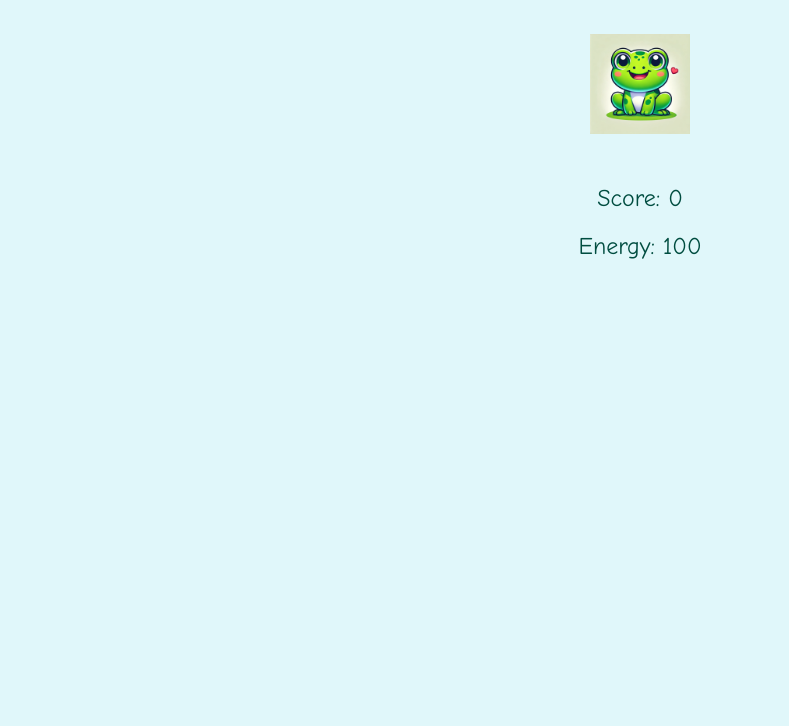
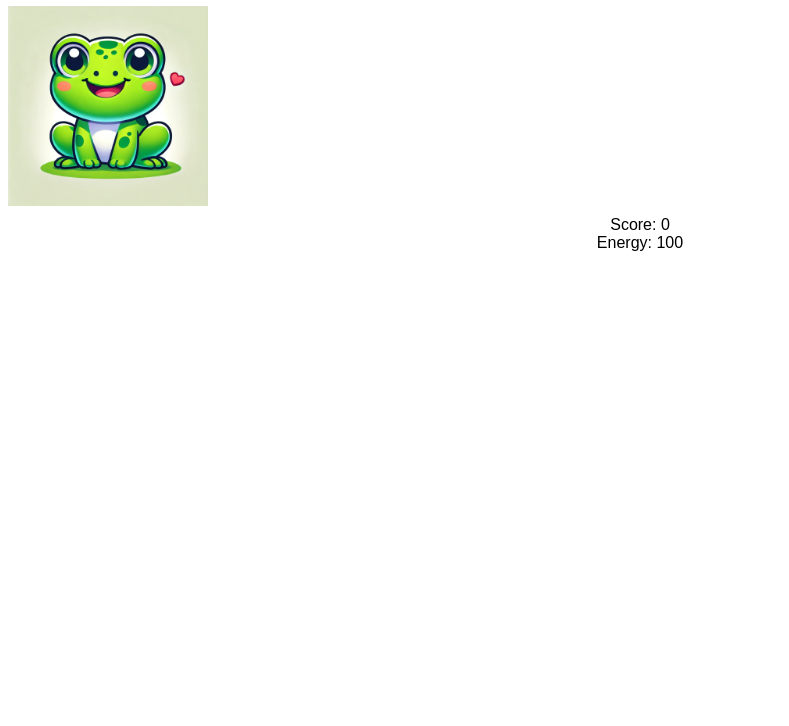
Before and after one commit to indgas/INDGASTIN, a website: page index.html in a window 1280 px wide. Shown: the part 74-800 px from the top of the page, without its empty margins (0-789 px from the left). Drawn offline with Linux system fonts and the light colour scheme.

Commit message:
style.css

```diff
--- a/style.css
+++ b/style.css
@@ -1,20 +1,30 @@
 body {
-    font-family: 'Comic Sans MS', sans-serif;
     text-align: center;
-    background-color: #e0f7fa;
+    font-family: Arial, sans-serif;
 }
-
+#frog-container {
+    position: relative;
+    display: inline-block;
+    margin: 20px auto;
+}
 #frog {
-    width: 100px;
-    height: 100px;
-    background-image: url('frog.png'); /* Изображение лягушки */
+    width: 200px; /* Размер лягушки (можно изменить) */
+    height: 200px;
+    background-image: url('frog.png'); /* Замените на имя вашего файла с лягушкой */
     background-size: cover;
     cursor: pointer;
-    margin: 50px auto;
+    margin-bottom: 10px;
 }
-
-#score, #energy {
-    font-size: 24px;
-    color: #004d40;
-    margin: 20px;
+#energy-bar-container {
+    width: 200px;
+    height: 20px;
+    background-color: #ddd;
+    border-radius: 10px;
+    overflow: hidden;
+    margin: 0 auto;
 }
+#energy-bar {
+    width: 100%;
+    height: 100%;
+    background-color: #76c7c0;
+}
```
